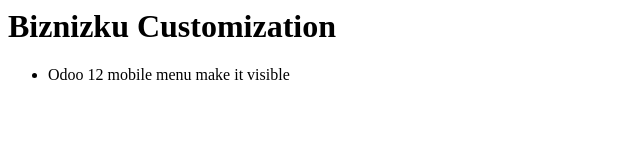
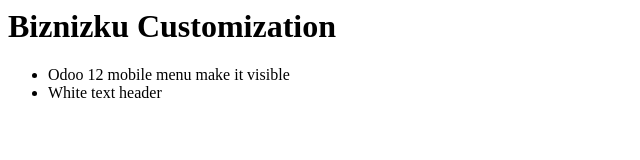
Before and after one commit to setiawand/biznizku-odoo-addons, a plain HTML site: page static/description/index.html in a window 1280 px wide. Shown: the whole page, without its empty margins (0-640 px from the left). Drawn offline with Linux system fonts and the light colour scheme.

Commit message:
update index.html

```diff
--- a/static/description/index.html
+++ b/static/description/index.html
@@ -2,5 +2,6 @@
 <p>
     <ul>
         <li>Odoo 12 mobile menu make it visible</li>
+        <li>White text header</li>
     </ul>
 </p>
```
